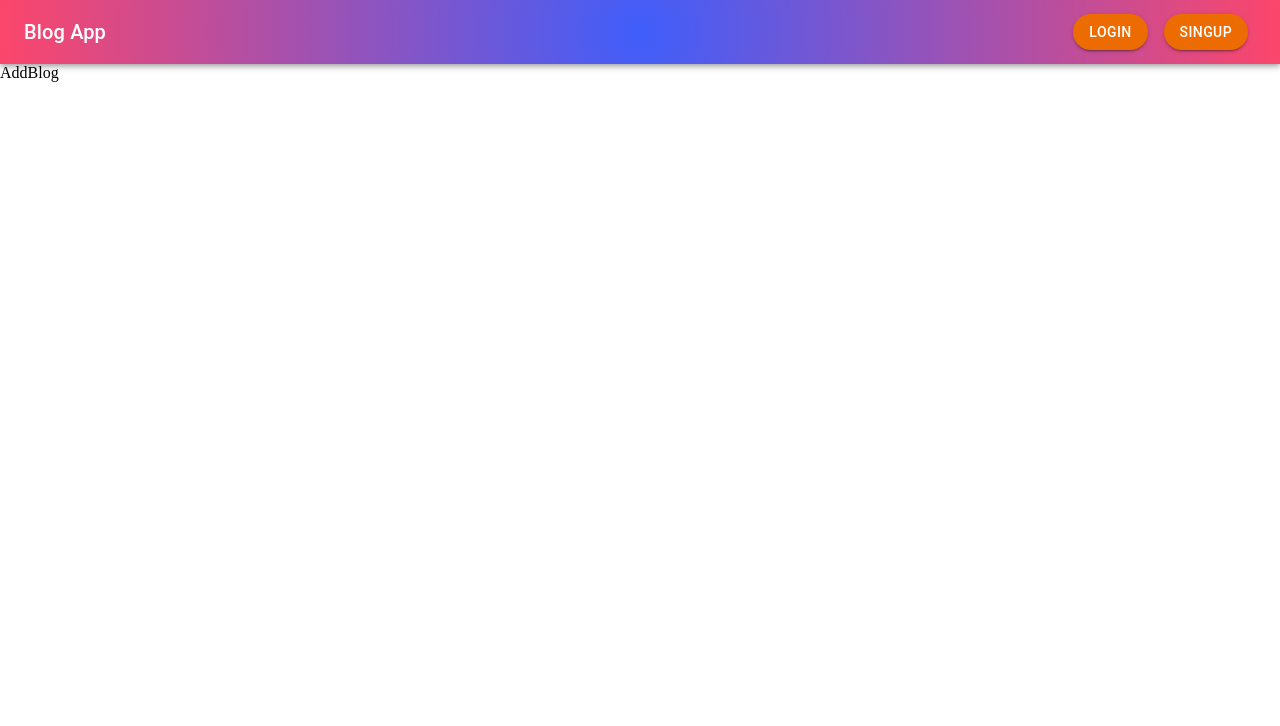
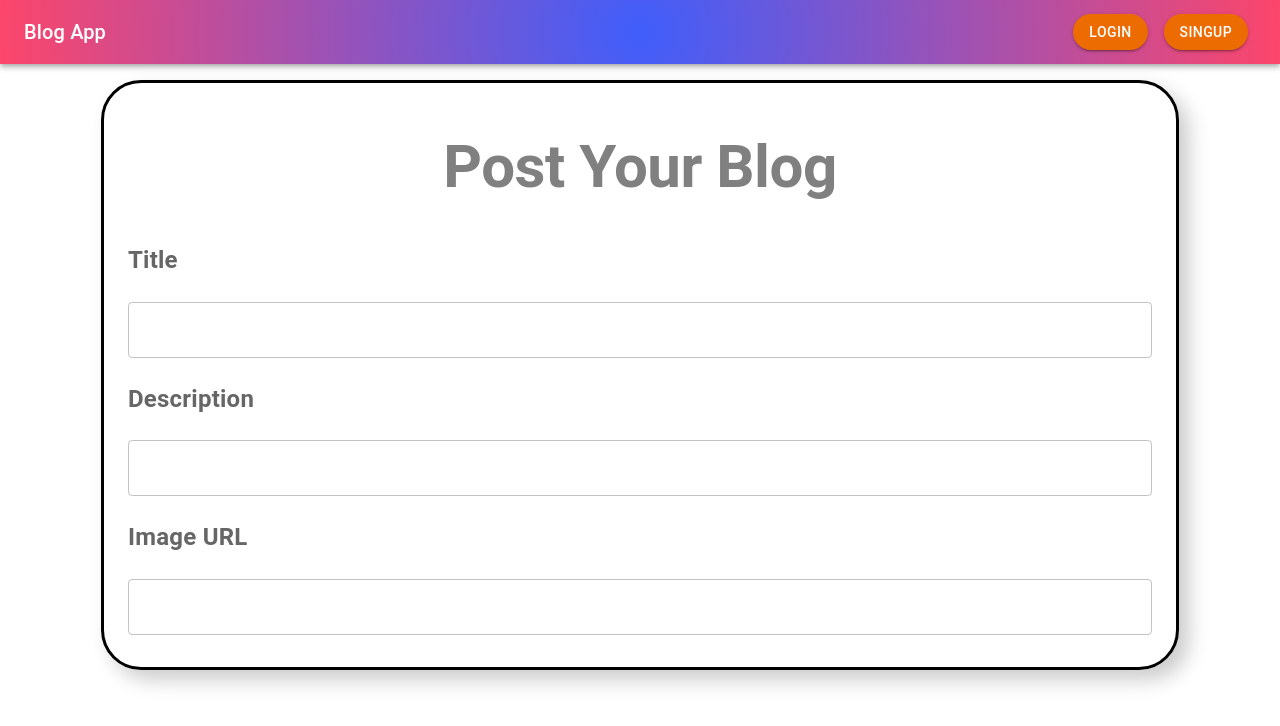
Before and after one commit to suraj9060/BlogApp, a React (Create React App) app: page /blogs/add in a window 1280 px wide. Shown: the top 726 px of the page. Built offline with nearby package versions, Linux system fonts and the light colour scheme.

Commit message:
blog page and add blog UI done

```diff
--- a/src/components/AddBlog.jsx
+++ b/src/components/AddBlog.jsx
@@ -1,9 +1,42 @@
-import React from 'react'
+import { Typography, Box, InputLabel, TextField } from "@mui/material";
 
+import React from "react";
+const lableStyle = { mb: 1, mt: 2, fontSize: "24px", fontWeight: "bold" }
 const AddBlog = () => {
   return (
-    <div>AddBlog</div>
-  )
-}
+    <div>
+      <form>
+        <Box
+          border={3}
+          borderColor="radial-gradient(circle, rgba(63,94,251,1) 0%, rgba(252,70,107,1) 100%)"
+          borderRadius={10}
+          boxShadow="10px 10px 20px #ccc"
+          padding={3}
+          margin={"auto"}
+          marginTop={2}
+          display="flex"
+          flexDirection={"column"}
+          width="80%"
+        >
+          <Typography
+            fontWeight={"bold"}
+            padding={3}
+            color="gray"
+            variant="h2"
+            textAlign={"center"}
+          >
+            Post Your Blog
+          </Typography>
+          <InputLabel sx={lableStyle}>Title</InputLabel>
+          <TextField margin="normal" variant="outlined" />
+          <InputLabel sx={lableStyle}>Description</InputLabel>
+          <TextField margin="normal" variant="outlined" />
+          <InputLabel sx={lableStyle}>Image URL</InputLabel>
+          <TextField margin="normal" variant="outlined" />
+        </Box>
+      </form>
+    </div>
+  );
+};
 
-export default AddBlog
+export default AddBlog;
--- a/src/components/Header.jsx
+++ b/src/components/Header.jsx
@@ -38,6 +38,7 @@ const Header = () => {
             >
               <Tab LinkComponent={Link} to="/blogs" label="All Blogs" />
               <Tab LinkComponent={Link} to="/myblogs" label="My Blogs" />
+              <Tab LinkComponent={Link} to="/blogs/add" label="Add Blog" />
             </Tabs>
           </Box>
         )}
@@ -67,7 +68,7 @@ const Header = () => {
           )}
           {isLoggedIn && (
             <Button
-              onClick={()=>dispatch(authActions.logout())}
+              onClick={() => dispatch(authActions.logout())}
               LinkComponent={Link}
               to="/auth"
               variant="contained"
--- a/src/components/UserBlog.jsx
+++ b/src/components/UserBlog.jsx
@@ -8,7 +8,7 @@ const UserBlog = () => {
   const id = localStorage.getItem("userId");
   const sendRequest = async () => {
     const res = await axios
-      .get(`http://localhost:5000/api/blog.user/${id}`)
+      .get(`http://localhost:5000/api/blog/user/${id}`)
       .catch((err) => console.log(err));
     const data = await res.data;
     return data;
```
